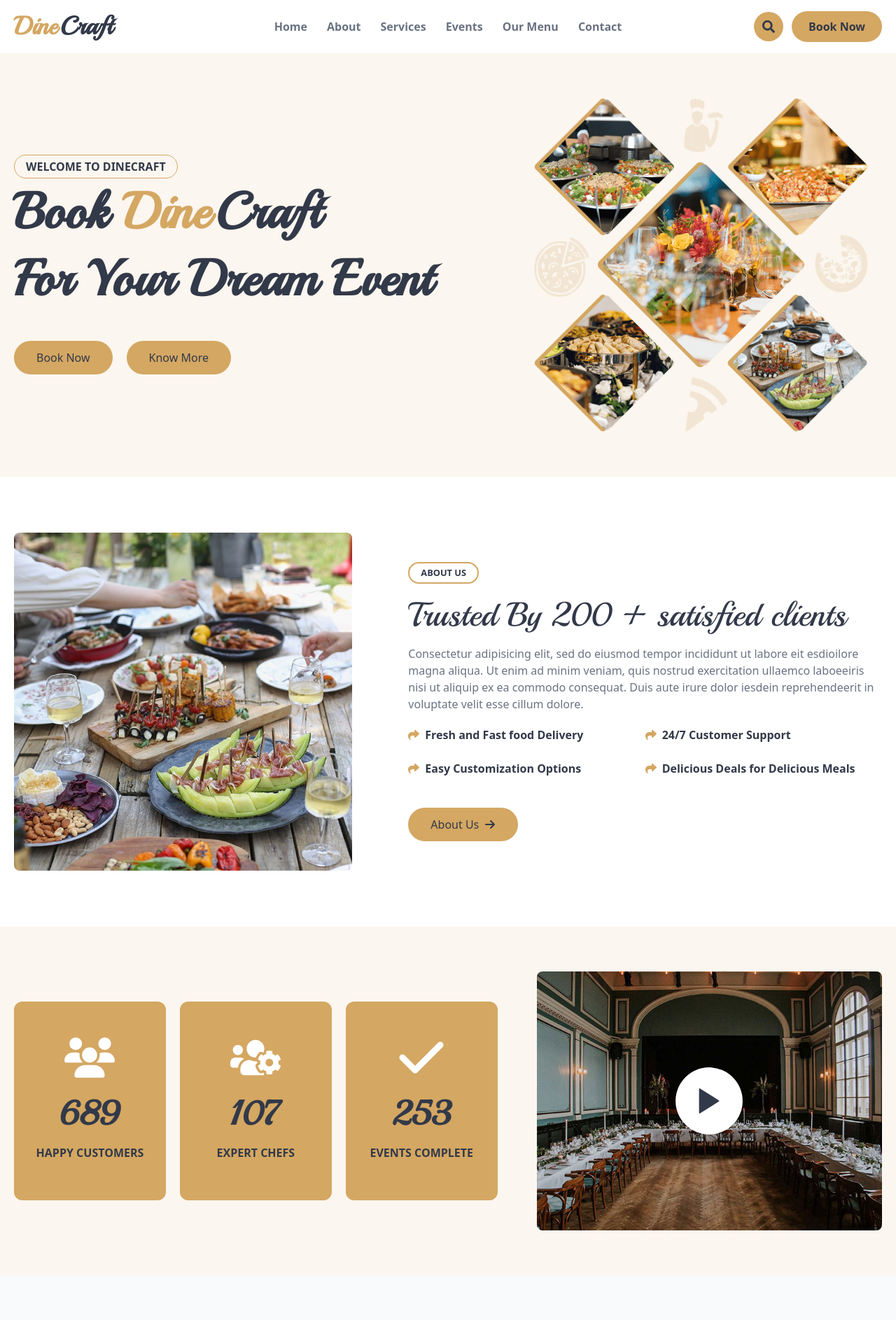
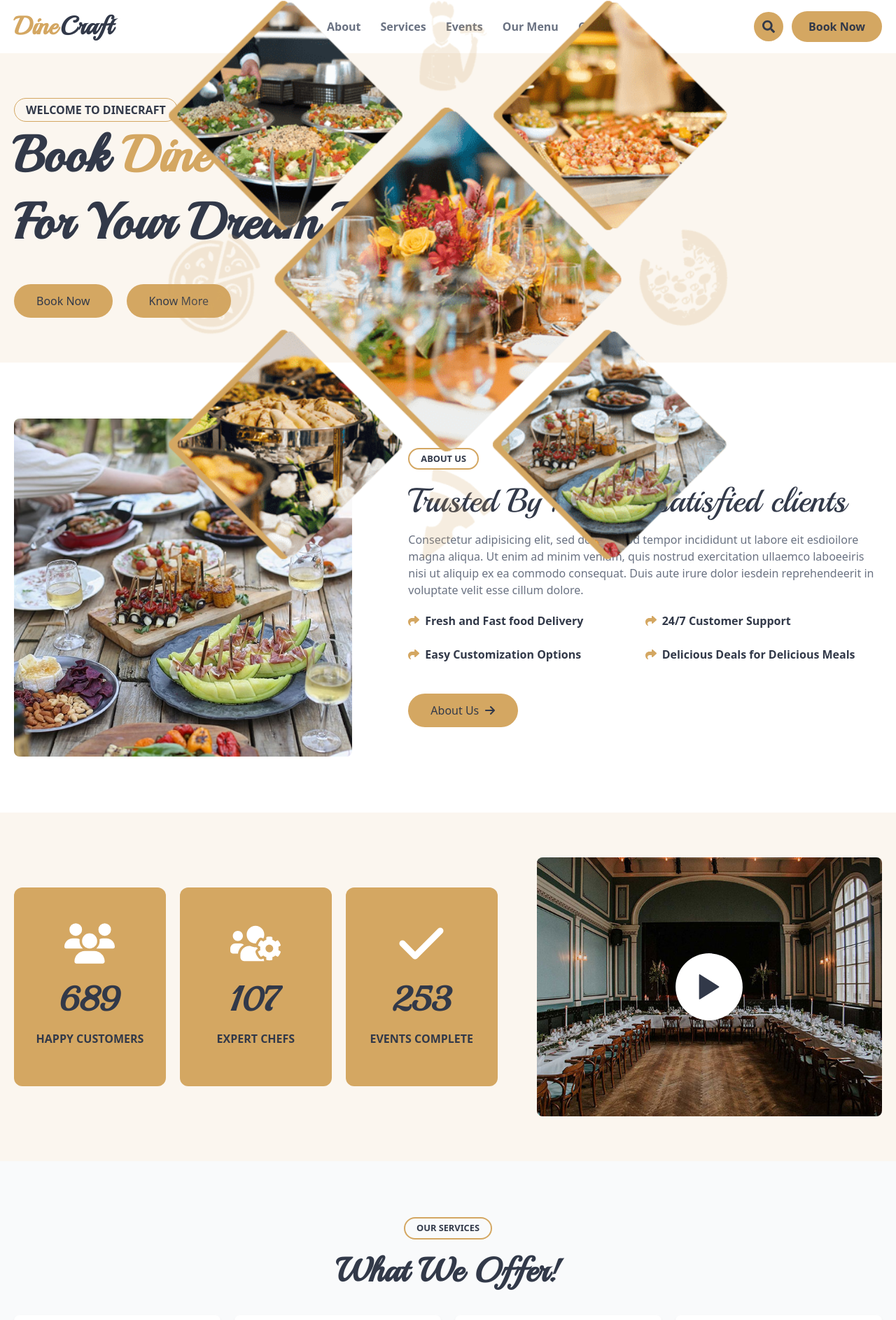
Before and after one commit to palashnath880/dine-craft, a Next.js app: page / in a window 1280 px wide. Shown: the top 1886 px of the page at 70% size. Built offline with nearby package versions, Linux system fonts and the light colour scheme; no server answers.

Commit message:
HeroArea & FactArea component updated

```diff
--- a/src/components/home/FactArea.tsx
+++ b/src/components/home/FactArea.tsx
@@ -93,10 +93,9 @@ export default function FactArea() {
             <div className="w-full lg:w-5/12">
               <div className="aspect-[16/12] w-full relative rounded-lg overflow-hidden">
                 <Image
-                  width={400}
-                  height={400}
+                  fill
                   src={"/img/fact.jpg"}
-                  alt=""
+                  alt="fact image"
                   className="w-full h-full object-cover"
                 />
                 <div className="w-full h-full top-0 left-0 absolute grid place-items-center">
--- a/src/components/home/HeroArea.tsx
+++ b/src/components/home/HeroArea.tsx
@@ -39,8 +39,7 @@ export default function HeroArea() {
             <div className="w-full px-5">
               <Image
                 priority
-                width={200}
-                height={200}
+                fill
                 draggable={false}
                 src="/img/hero.png"
                 className="w-full object-contain"
```
